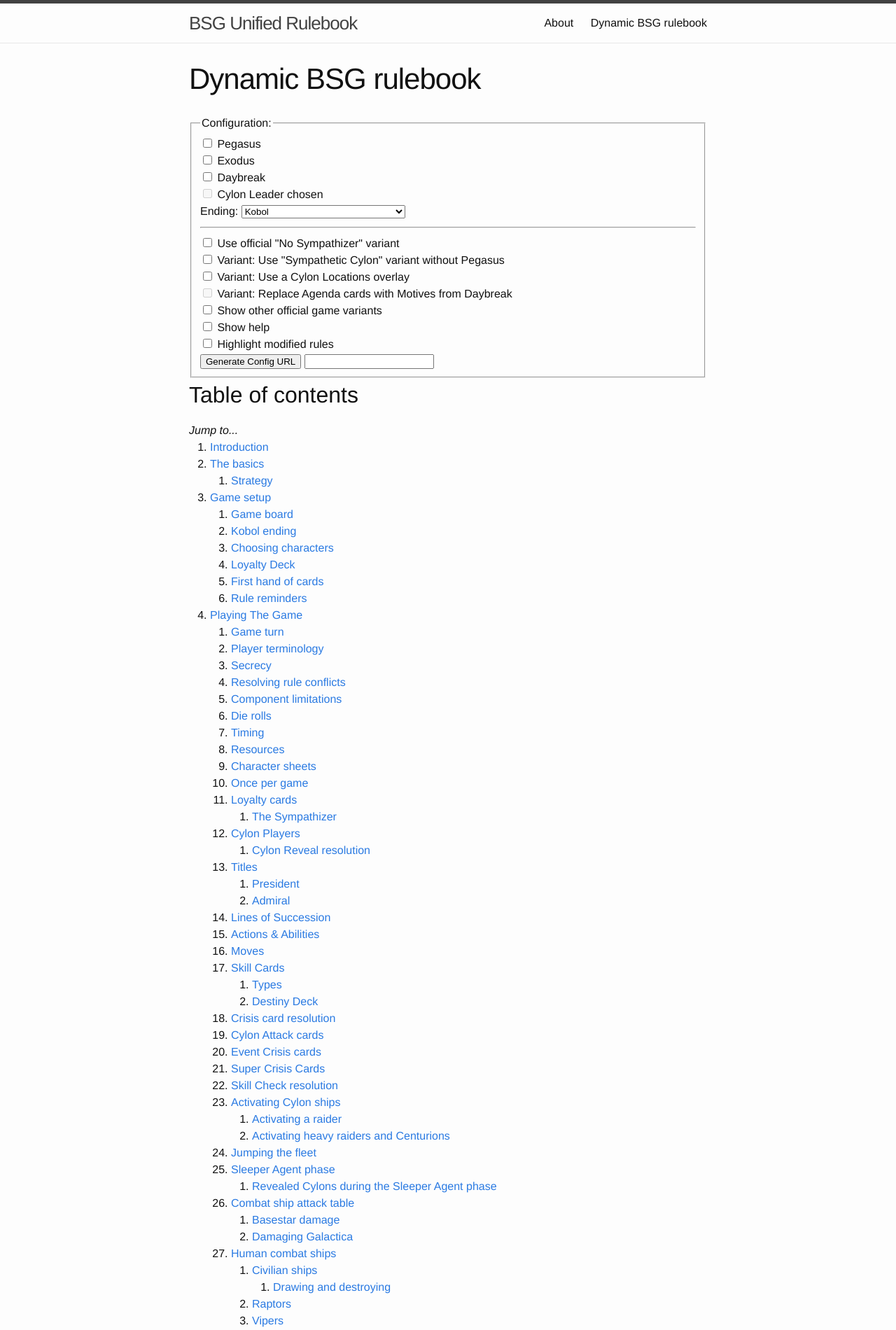
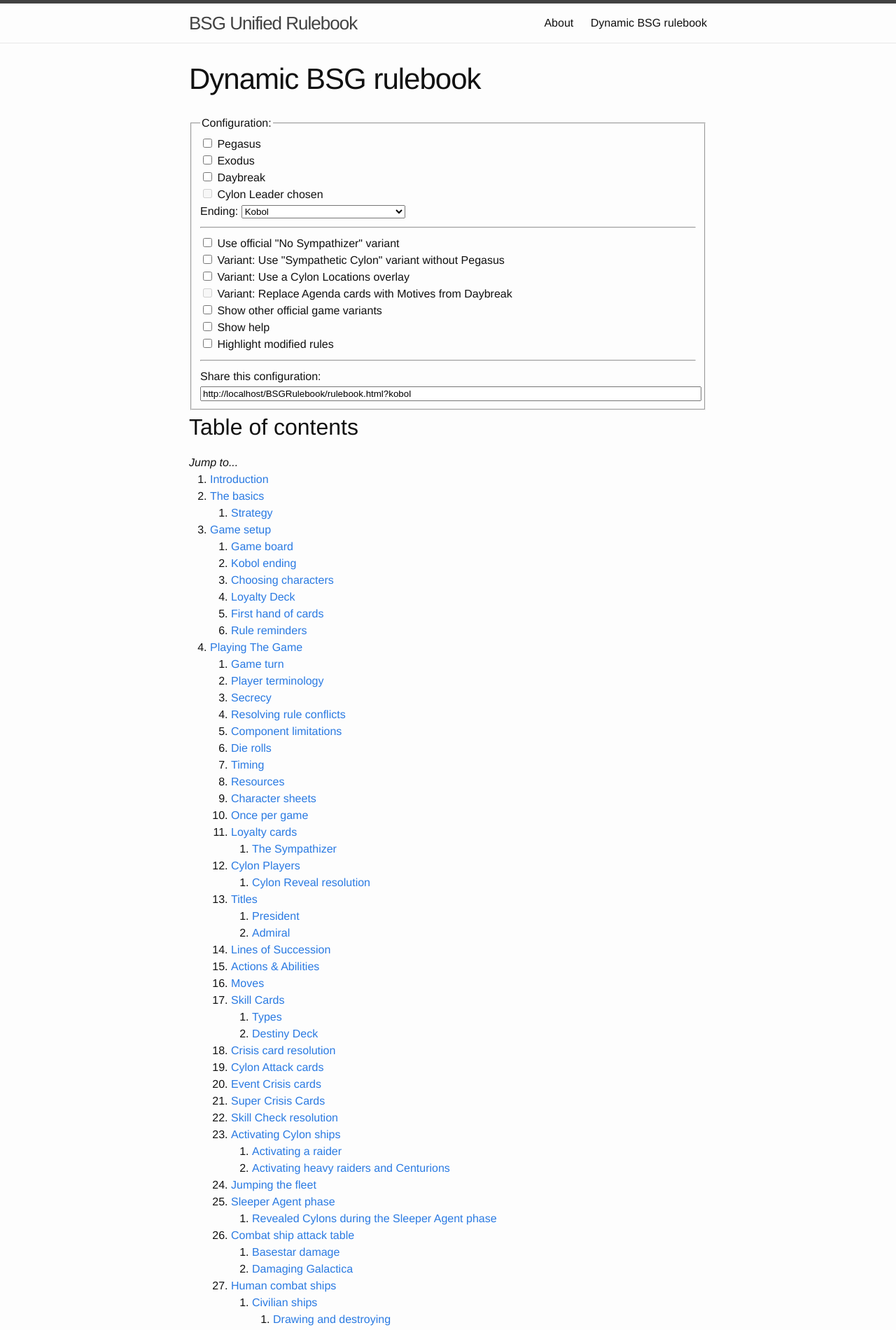
Before and after one commit to jbiatek/BSGRulebook, a Jekyll site: the page built from rulebook.md, in a window 1280 px wide. Shown: the top 1900 px of the page at 70% size. Built offline with Jekyll 4.4.1, drawn with Linux system fonts in a browser that asks for light colours.

Commit message:
Small revisions to the new shareable URL

```diff
--- a/_sass/_base.scss
+++ b/_sass/_base.scss
@@ -23,7 +23,10 @@ body {
     -webkit-text-size-adjust: 100%;
 }
 
-
+hr {
+    margin-top: 10px;
+    margin-bottom: 10px;
+}
 
 /**
  * Set `margin-bottom` to maintain vertical rhythm
--- a/rulebook.md
+++ b/rulebook.md
@@ -288,17 +288,28 @@ function flipSwitches () {
 
   // Save to local storage
   save();
+
+  // Update the share URL box
+  var url = window.location.origin + window.location.pathname + "?" + buildStateString();
+  $('#generatedUrl').val(url);
+
 }
 
 function save() {
   if (window.sessionStorage){
-    $('input,option').each(function(index, element) {
-      if (readCheckbox('#'+$(this).attr('id') )) {
-        window.sessionStorage.setItem($(this).attr('id'), "1");
-      } else {
-        window.sessionStorage.removeItem($(this).attr('id'));
-      }
-    });
+    try {
+      $('input,option').each(function(index, element) {
+        if (readCheckbox('#'+$(this).attr('id') )) {
+          window.sessionStorage.setItem($(this).attr('id'), "1");
+        } else {
+          window.sessionStorage.removeItem($(this).attr('id'));
+        }
+      });
+    } catch (err) {
+      // Probably not allowed. That's okay, this
+      // feature is optional so silently failing
+      // is okay.
+    }
   }
 }
 
@@ -340,12 +351,6 @@ function init() {
   }
   $('#configform').change(flipSwitches);
   flipSwitches();
-
-  $('#generateUrl').click(function(e) {
-    e.preventDefault();
-    var url = window.location.origin + window.location.pathname + "?" + buildStateString();
-    $('#generatedUrl').val(url);
-  });
 }
 
 //var oldLoad = window.onload;
@@ -385,7 +390,7 @@ window.onload = function () {
         <option value="allendings" id="allendings">Variant: Show rules for ALL endings</option>
       </select>
     </label>
-    <hr style="margin-top: 10px; margin-bottom: 10px;">
+    <hr>
     <label><input type="checkbox" name="nosympathizer" id="nosympathizer"> Use official "No Sympathizer" variant</label><br>
     <label><input type="checkbox" name="sympatheticcylon" id="sympatheticcylon"><span class="nopegasus"> Variant:</span> Use <span class="pegasus">official</span> "Sympathetic Cylon" variant <span class="nopegasus">without Pegasus</span></label><br>
     <label><input type="checkbox" name="forceoverlay" id="forceoverlay"> Variant: Use a Cylon Locations overlay</label><br>
@@ -393,8 +398,10 @@ window.onload = function () {
     <label><input type="checkbox" name="variants" id="variants"> Show other official game variants</label><br>
     <label><input type="checkbox" name="help" id="help"> Show help</label><br>
     <label><input type="checkbox" name="highlight" id="highlight"> Highlight modified rules</label><br>
-    <button id="generateUrl">Generate Config URL</button>
-      <input type="text" id="generatedUrl" name="generatedUrl" />
+    <hr>
+    <label>Share this configuration:
+      <input style="width: 100%;" type="text" id="generatedUrl" name="generatedUrl" />
+    </label>
   </fieldset>
 </form>
 
```
